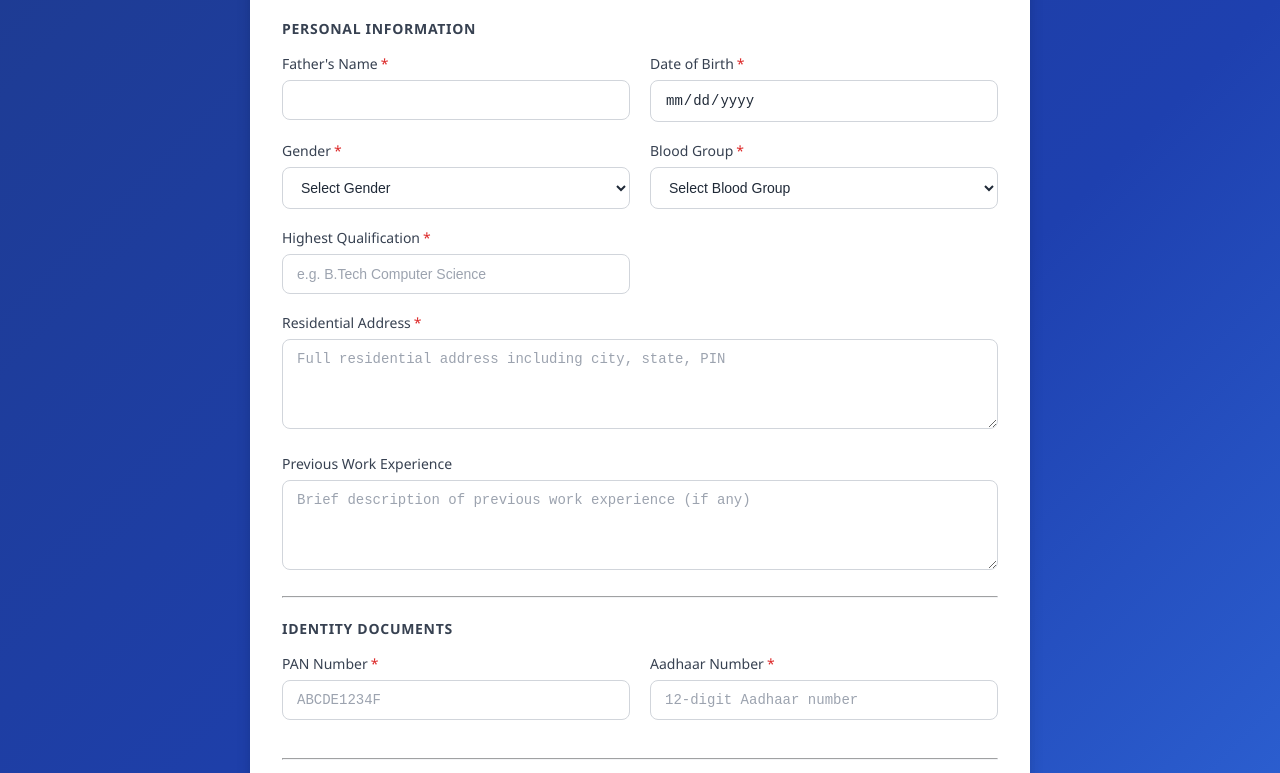
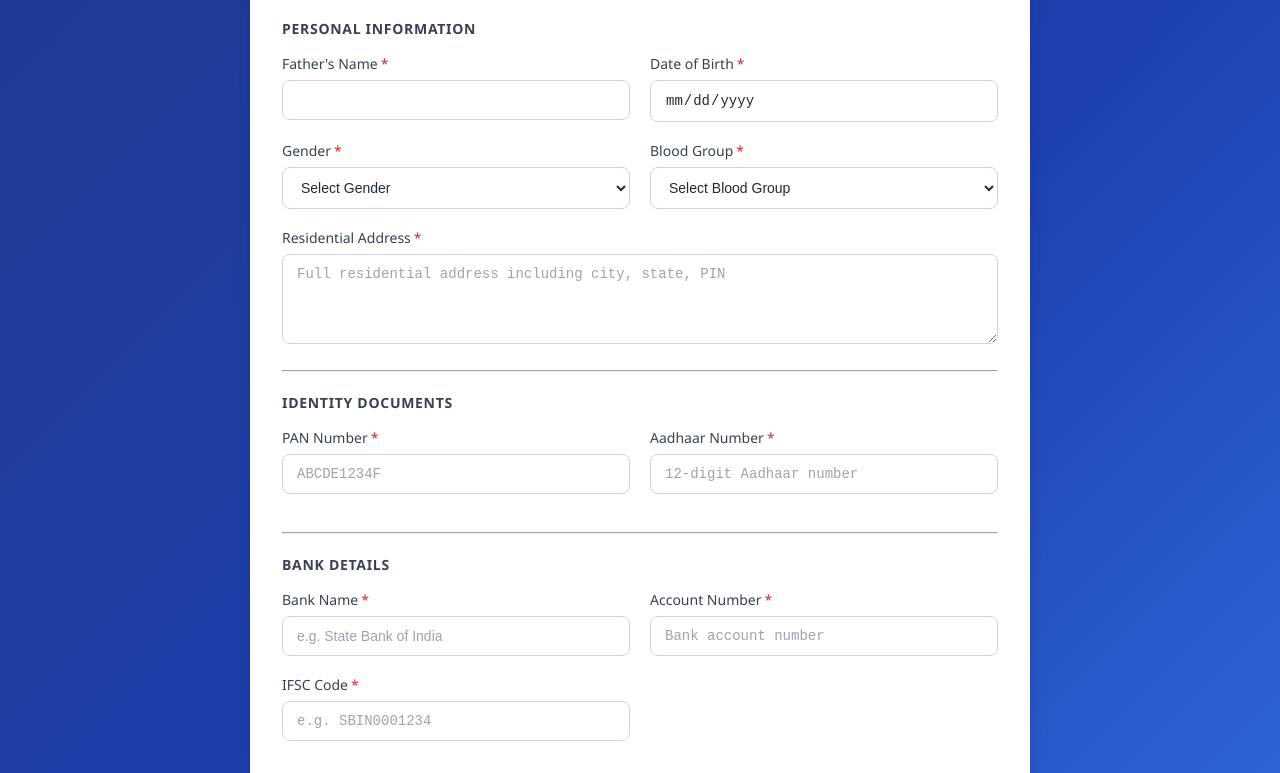
Before and after one commit to zayroninfotech/Zayron-Welcome-Portal, a React (Vite) app: page /onboarding/1/details in a window 1280 px wide. Shown: the part 464-1237 px from the top of the page. Built offline with nearby package versions, Linux system fonts and the light colour scheme.

Commit message:
Remove Highest Qualification and Previous Work Experience from personal details form

```diff
--- a/src/pages/onboarding/DetailsForm.jsx
+++ b/src/pages/onboarding/DetailsForm.jsx
@@ -61,7 +61,7 @@ export default function DetailsForm() {
 
   const [form, setForm] = useState({
     father_name: '', date_of_birth: '', gender: '', blood_group: '',
-    address: '', qualification: '', previous_experience: '',
+    address: '',
     pan_number: '', aadhaar_number: '',
     bank_name: '', account_number: '', ifsc_code: '',
     emergency_contact_name: '', emergency_contact: '',
@@ -76,7 +76,7 @@ export default function DetailsForm() {
 
   const validate = () => {
     const errs = {}
-    const required = ['father_name', 'date_of_birth', 'gender', 'blood_group', 'address', 'qualification', 'pan_number', 'aadhaar_number', 'bank_name', 'account_number', 'ifsc_code', 'emergency_contact_name', 'emergency_contact']
+    const required = ['father_name', 'date_of_birth', 'gender', 'blood_group', 'address', 'pan_number', 'aadhaar_number', 'bank_name', 'account_number', 'ifsc_code', 'emergency_contact_name', 'emergency_contact']
     required.forEach(k => { if (!form[k].trim()) errs[k] = 'This field is required' })
     if (form.pan_number && !/^[A-Z]{5}[0-9]{4}[A-Z]$/.test(form.pan_number.toUpperCase())) errs.pan_number = 'Invalid PAN format (e.g. ABCDE1234F)'
     if (form.aadhaar_number && !/^\d{12}$/.test(form.aadhaar_number)) errs.aadhaar_number = 'Must be 12 digits'
@@ -153,17 +153,10 @@ export default function DetailsForm() {
                     {['A+','A-','B+','B-','AB+','AB-','O+','O-'].map(g => <option key={g} value={g}>{g}</option>)}
                   </select>
                 </FormGroup>
-                <FormGroup errors={errors}label="Highest Qualification" name="qualification" required>
-                  <input className="form-control" placeholder="e.g. B.Tech Computer Science" value={form.qualification} onChange={e => set('qualification', e.target.value)} autoComplete="off" spellCheck={false} />
-                </FormGroup>
               </div>
               <FormGroup errors={errors}label="Residential Address" name="address" required>
                 <textarea className="form-control" rows={3} placeholder="Full residential address including city, state, PIN" value={form.address} onChange={e => set('address', e.target.value)} />
               </FormGroup>
-              <div className="form-group">
-                <label className="form-label">Previous Work Experience</label>
-                <textarea className="form-control" rows={3} placeholder="Brief description of previous work experience (if any)" value={form.previous_experience} onChange={e => set('previous_experience', e.target.value)} />
-              </div>
 
               <hr style={{ margin: '20px 0', borderColor: 'var(--gray-100)' }} />
 
```
Also changed, not shown: static/dist/assets/index.js.
